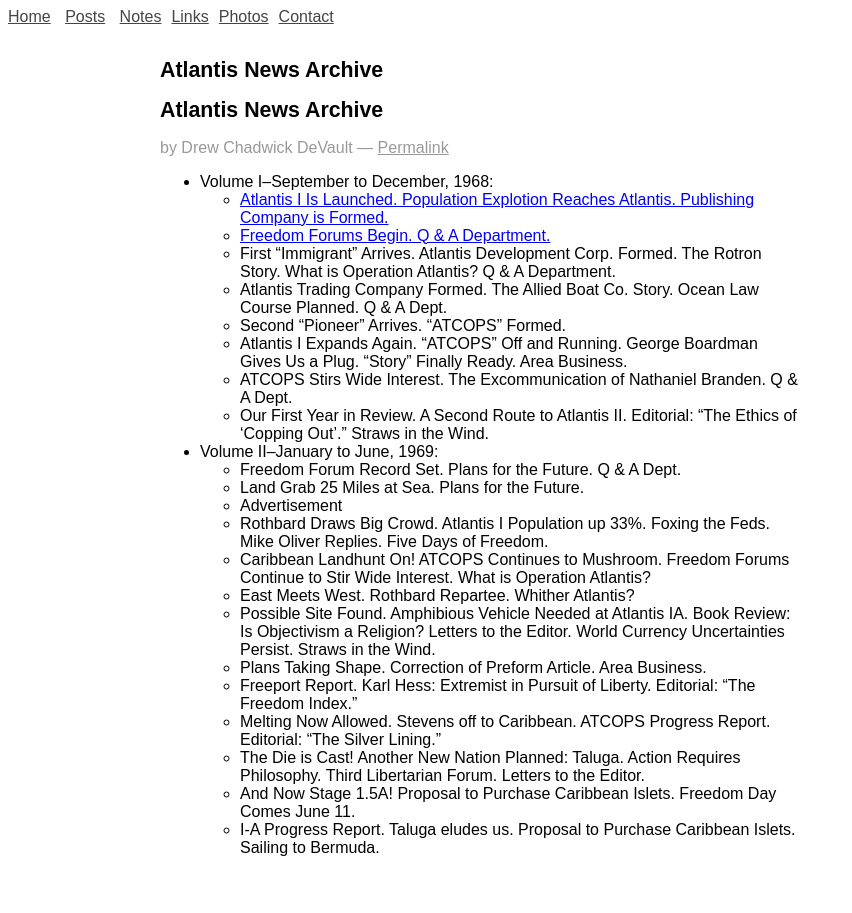
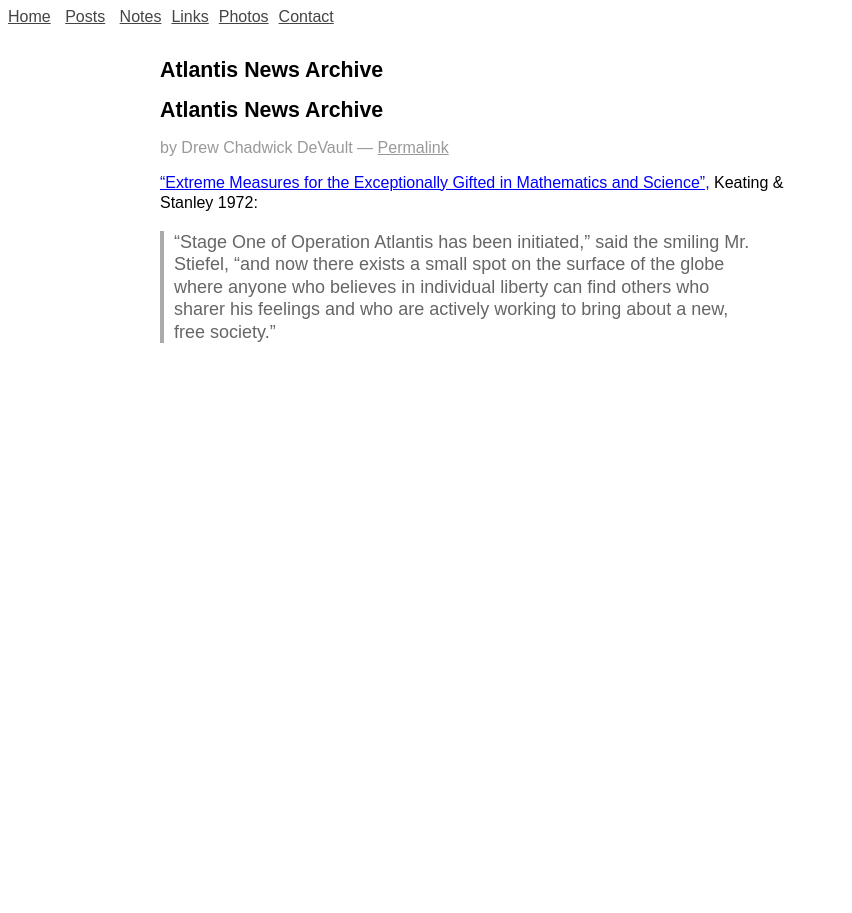
Before and after one commit to wakgill/mkg, a Jekyll site: the page built from atl.md, in a window 1280 px wide. Shown: the whole page, without its empty margins (0-852 px from the left). Built offline with Jekyll 4.4.1, drawn with Linux system fonts in a browser that asks for light colours.

Commit message:
Update atl.md

```diff
--- a/atl.md
+++ b/atl.md
@@ -3,27 +3,6 @@
 title: Atlantis News Archive
 ---
 
-- Volume I–September to December, 1968:
-  - [Atlantis I Is Launched. Population Explotion Reaches Atlantis. Publishing Company is Formed.](https://drive.google.com/file/d/1U-vpUeVBde4BRH8JHaF4C3Bxu8owvQ1X/view?usp=sharing)
-  - [Freedom Forums Begin. Q & A Department.](https://drive.google.com/open?id=1WJ2PfMkA7EUBrdyrGeamDi2KCYISnCxi)
-  - First "Immigrant" Arrives. Atlantis Development Corp. Formed. The Rotron Story. What is Operation Atlantis? Q & A Department.
-  - Atlantis Trading Company Formed. The Allied Boat Co. Story. Ocean Law Course Planned. Q & A Dept.
-  - Second "Pioneer" Arrives. "ATCOPS" Formed.
-  - Atlantis I Expands Again. "ATCOPS" Off and Running. George Boardman Gives Us a Plug. "Story" Finally Ready. Area Business.
-  - ATCOPS Stirs Wide Interest. The Excommunication of Nathaniel Branden. Q & A Dept.
-  - Our First Year in Review. A Second Route to Atlantis II. Editorial: "The Ethics of 'Copping Out'." Straws in the Wind.
+[“Extreme Measures for the Exceptionally Gifted in Mathematics and Science”,](https://drive.google.com/file/d/1U-vpUeVBde4BRH8JHaF4C3Bxu8owvQ1X/view?usp=sharing) Keating & Stanley 1972:
 
-- Volume II--January to June, 1969:
-  - Freedom Forum Record Set. Plans for the Future. Q & A Dept.
-  - Land Grab 25 Miles at Sea. Plans for the Future.
-  - Advertisement
-  - Rothbard Draws Big Crowd. Atlantis I Population up 33%. Foxing the Feds. Mike Oliver Replies. Five Days of Freedom.
-  - Caribbean Landhunt On! ATCOPS Continues to Mushroom. Freedom Forums Continue to Stir Wide Interest. What is Operation Atlantis?
-  - East Meets West. Rothbard Repartee. Whither Atlantis?
-  - Possible Site Found. Amphibious Vehicle Needed at Atlantis IA. Book Review: Is Objectivism a Religion? Letters to the Editor. World Currency Uncertainties Persist. Straws in the Wind.
-  - Plans Taking Shape. Correction of Preform Article. Area Business.
-  - Freeport Report. Karl Hess: Extremist in Pursuit of Liberty. Editorial: "The Freedom Index."
-  - Melting Now Allowed. Stevens off to Caribbean. ATCOPS Progress Report. Editorial: "The Silver Lining."
-  - The Die is Cast! Another New Nation Planned: Taluga. Action Requires Philosophy. Third Libertarian Forum. Letters to the Editor.
-  - And Now Stage 1.5A! Proposal to Purchase Caribbean Islets. Freedom Day Comes June 11.
-  - I-A Progress Report. Taluga eludes us. Proposal to Purchase Caribbean Islets. Sailing to Bermuda.
+>"Stage One of Operation Atlantis has been initiated," said the smiling Mr. Stiefel, "and now there exists a small spot on the surface of the globe where anyone who believes in individual liberty can find others who sharer his feelings and who are actively working to bring about a new, free society."
```
